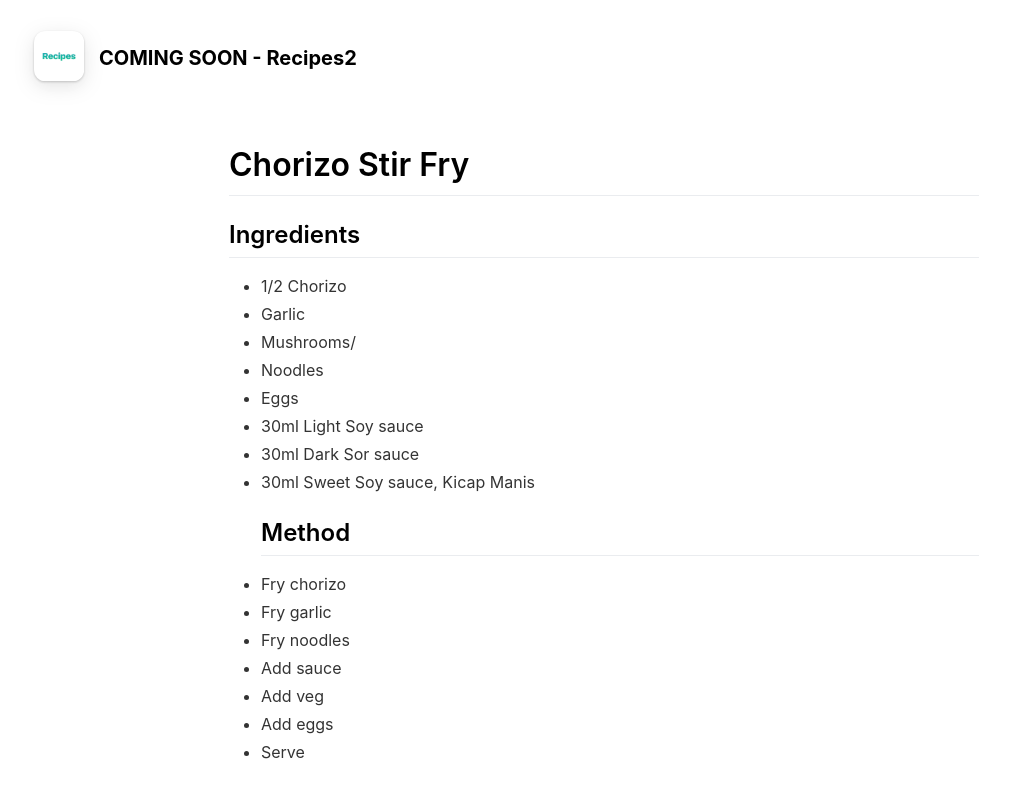
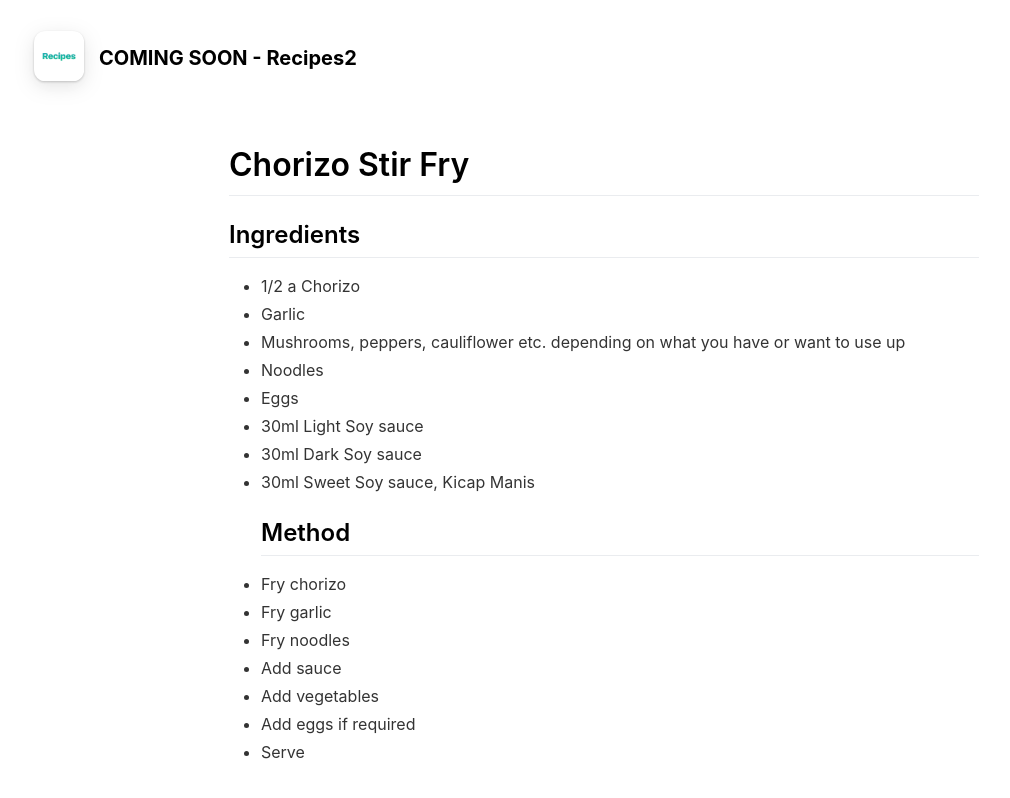
Before and after one commit to firewerkz/recipes2app, a Jekyll site: the page built from _pages/chorizostirfry.md, in a window 1280 px wide. Shown: the top 798 px of the page, without its empty margins (36-1046 px from the left). Built offline with Jekyll 4.4.1, drawn with Linux system fonts in a browser that asks for light colours; nearby versions of some CDN libraries.

Commit message:
Corrected spelling mistakes

```diff
--- a/_pages/chorizostirfry.md
+++ b/_pages/chorizostirfry.md
@@ -3,22 +3,21 @@ layout: page
 title: Chorizo Stir Fry
 include_in_header: false
 ---
-
 # Chorizo Stir Fry
 ## Ingredients
-- 1/2 Chorizo
+- 1/2 a Chorizo
 - Garlic
-- Mushrooms/
+- Mushrooms, peppers, cauliflower etc. depending on what you have or want to use up
 - Noodles
 - Eggs
 - 30ml Light Soy sauce
-- 30ml Dark Sor sauce
+- 30ml Dark Soy sauce
 - 30ml Sweet Soy sauce, Kicap Manis
 ## Method
 - Fry chorizo
 - Fry garlic
 - Fry noodles
 - Add sauce
-- Add veg
-- Add eggs
+- Add vegetables
+- Add eggs if required
 - Serve
```
Also changed, not shown: _pages/bolognesesauce.md (+2 -3 lines), _pages/changelog.md (+2 -3 lines), _pages/cottagepie.md (+2 -3 lines), _pages/macncheese.md (+0 -1 lines), _pages/privacypolicy.md (+0 -1 lines), _pages/spaghettibolognese.md (+1 -2 lines).
